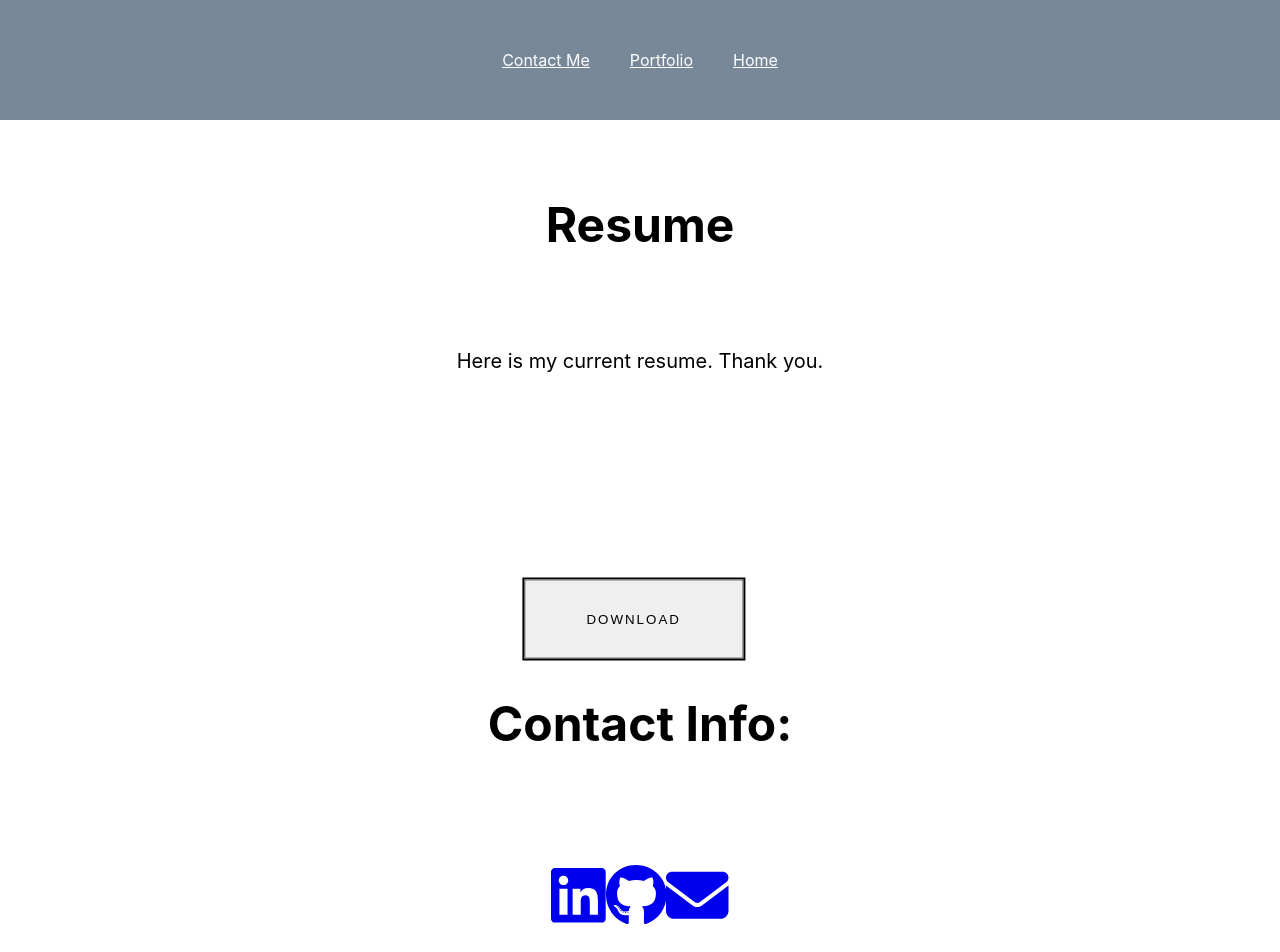
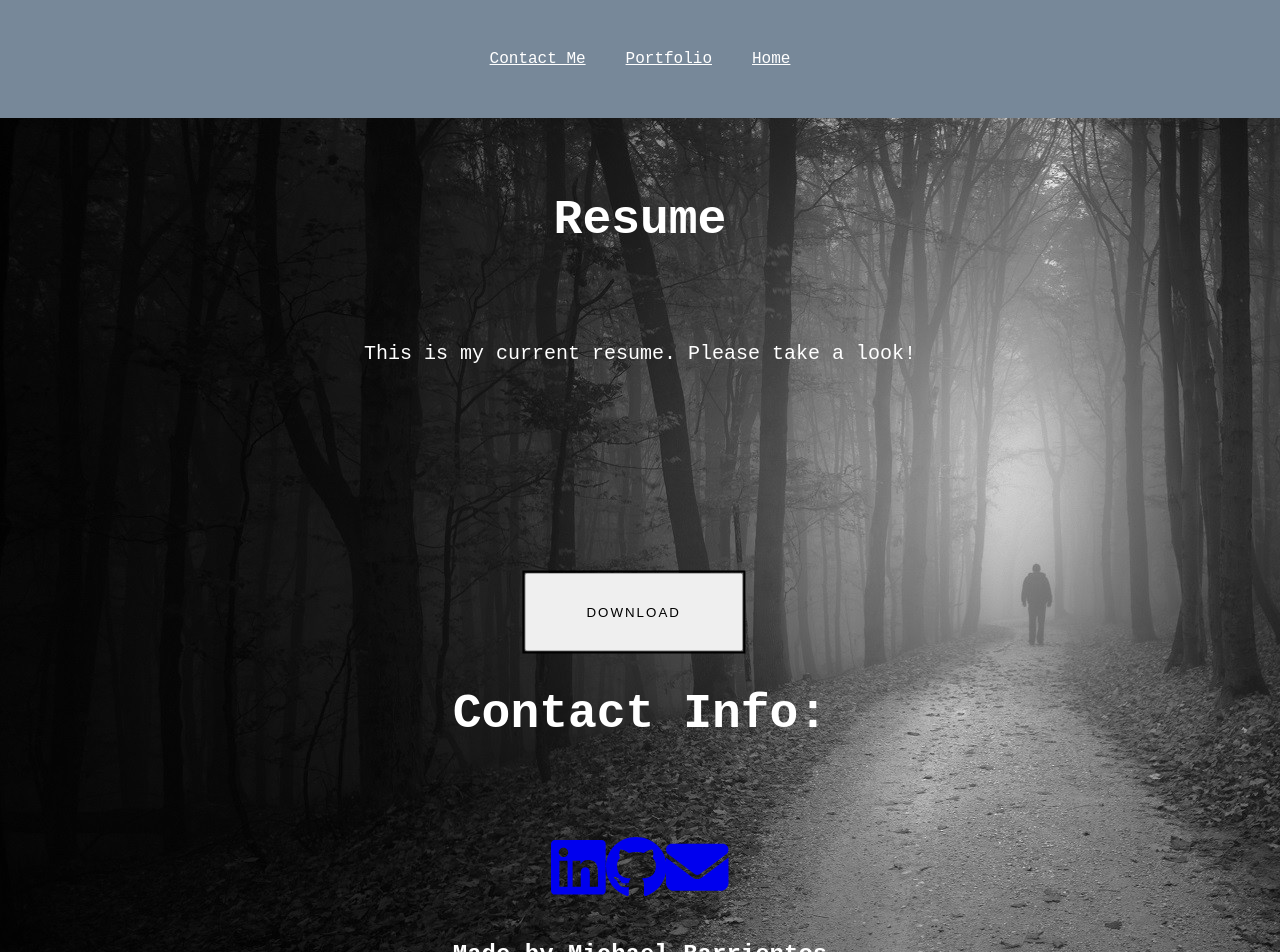
Before and after one commit to mbarrientos1129/Barrientos_React_Portfolio, a React (Create React App) app: page /contact in a window 1280 px wide. Shown: the top 952 px of the page. Built offline with nearby package versions, Linux system fonts and the light colour scheme.

Commit message:
add some styling

```diff
--- a/src/App.css
+++ b/src/App.css
@@ -1,3 +1,11 @@
+body {
+    background: url(../src/components/Assets/Portfolio\ background.jpg);
+    background-repeat: repeat;
+    background-size: auto;
+    background-color: #ffffff;
+    font-family: "Courier Prime", monospace;
+  }
+
 .Project{
 border: 3px solid;
 display: flex;
@@ -25,6 +33,7 @@ width: 250px;
     }
 }
 
+/* resume page */
 .portfolioBtn{
         text-decoration: none;
         text-transform: uppercase;
@@ -37,3 +46,13 @@ width: 250px;
         margin: 0;
         transform: translateY(-50%) translateX(240%);
 }
+
+.contactContainer{
+    color: white;
+
+}
+
+.footer{
+    color: #ffffff;
+    text-align: center;
+}
--- a/src/components/Contact.js
+++ b/src/components/Contact.js
@@ -1,14 +1,12 @@
-//Create a form and form handler for user input to send me notifications.
-//Log an error when they have not fully filled out or incorrectly filled out criteria incorrectly with a RegEx
 import React from 'react';
-import '../App.css'
+
 const styles = {
     heading: {
         margin: 0,
         padding: '75px',
         textAlign: 'center',
         fontSize: '3rem',
-        color: 'black',
+        color: 'white',
     },
     paragraph: {
         flex: '70%',
@@ -25,7 +23,7 @@ const styles = {
 function ResumePage() {
     return (
 
-        <div class="container">
+        <div class="contactContainer">
 
             <div className="col-xs-12 col-sm-12 col-md-12 justify-content-center">
 
@@ -33,7 +31,7 @@ function ResumePage() {
 
                     <h2 style={styles.heading}>Resume</h2>
                     <p style={styles.paragraph}>
-                        Here is my current resume. Thank you.
+                        This is my current resume. Please take a look!
                     </p>
                     <a href="https://docs.google.com/document/d/1HYmKDNpf1VzUYdHUIuVRQQktXBKI10d-/edit" target="_blank" rel="noopener noreferrer"><button style={styles.button} className="portfolioBtn">Download</button></a>
 
--- a/src/components/Footer.js
+++ b/src/components/Footer.js
@@ -1,8 +1,5 @@
-//Use favicons fot Githhub, Linked In, aned any other third party social media platform
-//These all ,ust have working links to those sites using Href as normal.
-//Refer back to old portfolio for HTML lay out
-
 import React from 'react';
+import '../App.css'
 import { FontAwesomeIcon } from '@fortawesome/react-fontawesome';
 import { faLinkedin } from '@fortawesome/free-brands-svg-icons';
 import { faGithub } from '@fortawesome/free-brands-svg-icons';
@@ -14,6 +11,7 @@ const styles = {
       padding: '75px',
       textAlign: 'center',
       fontSize: '3rem',
+      color: 'white'
     },
     icons: {
         display: 'flex inline-block',
@@ -21,7 +19,7 @@ const styles = {
         align: 'center',
         fontSize: '50px',
         textAlign: 'center',
-        margin: '1rem',
+        margin: 0,
         borderRadius: '10px',
         boarder: '3px solid',
         flexFlow: 'row wrap',
@@ -38,7 +36,7 @@ function Footer() {
 
                 <div className="row">
                 <h3 style={styles.heading}>Contact Info:</h3>
-                    <div style={styles.icons} className="col d-flex justify-content-end text-end">
+                    <div style={styles.icons} className="col d-flex justify-content-end text-end" id= 'icons'>
                         <a href="https://www.linkedin.com/in/michael-barrientos-a18089205/"><FontAwesomeIcon icon={faLinkedin} size='lg'/></a>
 
                         <a href="https://github.com/mbarrientos1129"><FontAwesomeIcon icon={faGithub} size='lg'/></a>
```
Also changed, not shown: src/Search Engine.PNG (added), src/components/Assets/Portfolio background.jpg (added).
